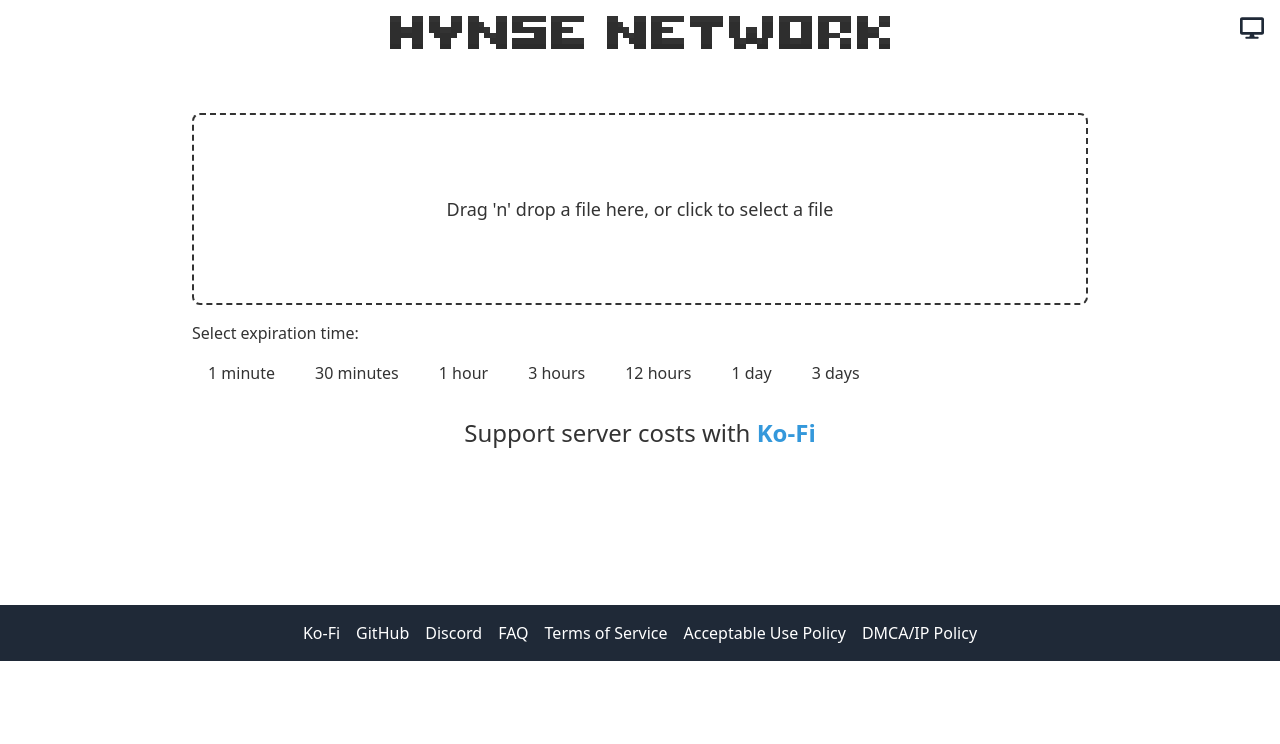
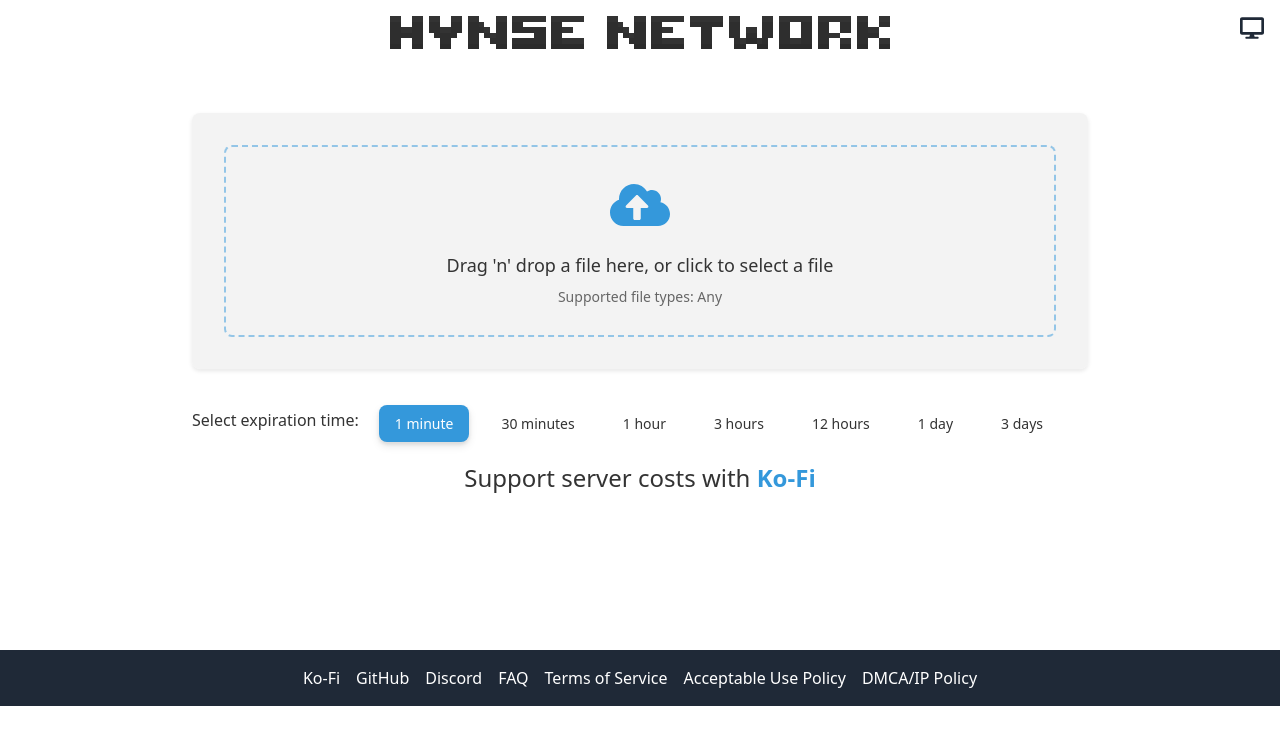
Before and after one commit to MidnightTale/hynse-upload, a Next.js app: page / in a window 1280 px wide. Shown: the top 744 px of the page. Built offline with nearby package versions, Linux system fonts and the light colour scheme.

Commit message:
improve button

```diff
--- a/package.json
+++ b/package.json
@@ -21,6 +21,7 @@
     "express": "^4.17.1",
     "express-rate-limit": "^7.3.1",
     "figlet": "^1.7.0",
+    "framer-motion": "^11.3.2",
     "fs": "^0.0.1-security",
     "ioredis": "^5.4.1",
     "multer": "^1.4.5-lts.1",
--- a/src/components/FileUpload/ExpirationSelector.jsx
+++ b/src/components/FileUpload/ExpirationSelector.jsx
@@ -1,4 +1,5 @@
 // @perama: This component allows users to select the expiration time for uploaded files.
+// It now uses custom CSS classes defined in globals.css for easier styling.
 
 import React from 'react';
 import config from '../../../config';
@@ -23,18 +24,16 @@ const ExpirationSelector = ({ expirationTime, setExpirationTime }) => {
   };
 
   return (
-    <div className="mt-4">
-      <label htmlFor="expiration" className="block mb-2">Select expiration time:</label>
-      <div className="flex space-x-2 flex-wrap">
+    <div className="expiration-selector">
+      <label htmlFor="expiration" className="expiration-label">
+        Select expiration time:
+      </label>
+      <div className="expiration-buttons">
         {config.upload.expirationOptions.map((minutes) => (
           <button
             key={minutes}
             onClick={() => handleExpirationChange(minutes)}
-            className={`px-4 py-2 rounded mb-2 ${
-              expirationTime === minutes
-                ? 'bg-active-button text-button-text'
-                : 'bg-button-background text-button-text hover:bg-button-hover'
-            }`}
+            className={`expiration-button ${expirationTime === minutes ? 'active' : ''}`}
           >
             {formatExpirationTime(minutes)}
           </button>
--- a/src/components/FileUpload/UploadForm.jsx
+++ b/src/components/FileUpload/UploadForm.jsx
@@ -1,29 +1,58 @@
 // @perama: This component provides the drag and drop interface for file uploads.
+// It now features a glassy card-like design similar to history items.
 
-import React from 'react';
+import React, { useCallback } from 'react';
 import { useDropzone } from 'react-dropzone';
+import { FaCloudUploadAlt } from 'react-icons/fa';
 import { logError } from '../clientLogUtil';
+import { motion } from 'framer-motion';
 
 const UploadForm = ({ isUploading, onDrop }) => {
-  const handleDrop = (acceptedFiles) => {
+  const handleDrop = useCallback((acceptedFiles) => {
     try {
       onDrop(acceptedFiles);
     } catch (error) {
       logError('Error handling file drop', { error: error.message }, 500);
     }
+  }, [onDrop]);
+
+  const { getRootProps, getInputProps, isDragActive } = useDropzone({
+    onDrop: handleDrop,
+    disabled: isUploading
+  });
+
+  const animationVariants = {
+    idle: { scale: 1 },
+    hover: { scale: 1.05, transition: { duration: 0.3 } }
   };
 
-  const { getRootProps, getInputProps } = useDropzone({ onDrop: handleDrop });
-
   return (
-    <div
-      {...getRootProps({
-        className: "border-2 border-dashed border-dropzone-color p-8 rounded-lg bg-dropzone-background cursor-pointer hover:bg-dropzone-hover-background transition-colors duration-300 ease-in-out flex items-center justify-center h-48 text-center",
-      })}
-      style={{ pointerEvents: isUploading ? 'none' : 'auto' }}
-    >
-      <input {...getInputProps()} disabled={isUploading} />
-      <p className="text-lg">Drag 'n' drop a file here, or click to select a file</p>
+    <div className="mb-8">
+      <motion.div
+        {...getRootProps({
+          className: `p-8 rounded-lg backdrop-blur-md bg-opacity-80 transition-all duration-300 ease-in-out flex flex-col items-center justify-center h-64 text-center cursor-pointer
+            ${isDragActive ? 'bg-history-item-hover-background' : 'bg-history-item-background'}
+            ${isUploading ? 'opacity-50 cursor-not-allowed' : 'hover:bg-history-item-hover-background'}
+            shadow-[0_0_0_1px_var(--history-item-border-color),0_2px_4px_rgba(0,0,0,0.1)]`,
+        })}
+        variants={animationVariants}
+        animate={isDragActive && !isUploading ? 'hover' : 'idle'}
+      >
+        <div className="w-full h-full border-2 border-dashed border-dropzone-color rounded-lg p-4 flex flex-col items-center justify-center">
+          <input {...getInputProps()} disabled={isUploading} />
+          <FaCloudUploadAlt className={`text-6xl mb-4 text-dropzone-icon-color ${isDragActive && !isUploading ? 'animate-bounce' : ''}`} />
+          <p className="text-lg mb-2 text-history-item-text">
+            {isUploading
+              ? 'Upload in progress...'
+              : isDragActive
+              ? 'Release to upload the file'
+              : "Drag 'n' drop a file here, or click to select a file"}
+          </p>
+          <p className="text-sm text-dropzone-subtext-color">
+            {isUploading ? 'Please wait' : 'Supported file types: Any'}
+          </p>
+        </div>
+      </motion.div>
     </div>
   );
 };
--- a/src/components/UploadHistory.jsx
+++ b/src/components/UploadHistory.jsx
@@ -216,15 +216,17 @@ const UploadHistory = ({ history = [], updateHistory }) => {
           onMouseLeave={() => setHoveredIndex(null)}
         >
           <div className="flex items-center">
-              <div className="flex items-center w-2/5">
+            <div className={`flex items-center w-3/5 transition-all duration-300`}>
               {item.isDummy ? <FaFile className="text-3xl mr-4 text-gray-300" /> : getFileIcon(item.fileType)}
-                <div className="flex flex-col">
-                  <span className="text-lg font-semibold truncate">{item.fileName || 'Dummy File'}</span>
+              <div className="flex flex-col overflow-hidden">
+                <span
+                  className="text-lg font-semibold truncate"
+                  title={item.fileName || 'Dummy File'}
+                >
+                  {item.fileName || 'Dummy File'}
+                </span>
                 <div className="text-sm opacity-70">
-                    <span
-                      className="cursor-default no-underline"
-                      title={item.isDummy ? 'N/A' : new Date(item.timestamp).toLocaleString()}
-                    >
+                  <span className="cursor-default no-underline">
                     {item.isDummy ? 'N/A' : formatDate(item.timestamp, index)}
                   </span>
                   <span className="mx-2">•</span>
@@ -232,17 +234,17 @@ const UploadHistory = ({ history = [], updateHistory }) => {
                 </div>
               </div>
             </div>
-              <div className="w-1/3">
-                {!item.isDummy && (
+            <div className={`${item.status === 'Completed' ? 'w-1/5' : 'w-1/3'} transition-all duration-300`}>
+              {!item.isDummy && item.status !== 'Completed' && (
                 <ProgressBar
-                    progress={item.status === 'Completed' ? 100 : item.progress}
+                  progress={item.progress}
                   uploadStatus={item.status}
                   speed={item.speed}
                 />
               )}
             </div>
-              <div className="flex items-center justify-end w-1/4">
-                <span className={`px-2 py-1 rounded text-white text-sm mr-2 ${
+            <div className="flex items-center justify-end w-1/5 space-x-2">
+              <span className={`px-2 py-1 rounded text-white text-sm ${
                 item.isDummy ? 'bg-[var(--status-tag-dummy)]' :
                 item.status === 'Failed' ? 'bg-[var(--status-tag-failed)]' :
                 item.status === 'Completed' ?
@@ -260,7 +262,7 @@ const UploadHistory = ({ history = [], updateHistory }) => {
               </span>
               {!item.isDummy && (
                 <button
-                    className="text-gray-400 hover:text-gray-600 cursor-pointer ml-2"
+                  className="text-gray-400 hover:text-gray-600 cursor-pointer"
                   onClick={() => copyToClipboard(item.fileId)}
                 >
                   <FaCopy />
--- a/src/styles/globals.css
+++ b/src/styles/globals.css
@@ -42,6 +42,17 @@
   --status-tag-uploading: rgba(59, 130, 246, 0.75);
   --history-item-border-color: rgba(255, 255, 255, 0.1);
   --history-item-outline: 1px solid var(--history-item-border-color);
+   /* Button styles */
+  --button-bg: rgba(0, 0, 0, 0.2);
+  --button-text: var(--text-color);
+  --button-hover-bg: rgba(255, 255, 255, 0.1);
+  --button-active-bg: var(--primary-color);
+  --button-active-text: white;
+  --dropzone-card-background: #2a2a2a;
+  --dropzone-active-color: #3498db;
+  --dropzone-icon-color: var(--primary-color);
+  --dropzone-subtext-color: #888888;
+  --dropzone-color: rgba(52, 152, 219, 0.5);
 }
 
 :root.light {
@@ -82,6 +93,17 @@
   --status-tag-uploading: rgba(59, 130, 246, 0.75);
   --history-item-border-color: rgba(255, 255, 255, 0.1);
   --history-item-outline: 1px solid var(--history-item-border-color);
+  /* Button styles */
+  --button-bg: rgba(255, 255, 255, 0.1);
+  --button-text: var(--text-color);
+  --button-hover-bg: rgba(255, 255, 255, 0.2);
+  --button-active-bg: var(--primary-color);
+  --button-active-text: white;
+  --dropzone-card-background: #f0f0f0;
+  --dropzone-active-color: #2980b9;
+  --dropzone-icon-color: var(--primary-color);
+  --dropzone-subtext-color: #666666;
+  --dropzone-color: rgba(52, 152, 219, 0.5);
 }
 
 body {
@@ -176,3 +198,101 @@ header {
 .fade-out {
   animation: fadeOut 0.5s ease-in-out;
 }
+
+/* ExpirationSelector styles */
+.expiration-selector {
+  margin-top: 1.5rem;
+  display: flex;
+  align-items: center;
+  flex-wrap: wrap;
+}
+
+.expiration-label {
+  margin-right: 1rem;
+  margin-bottom: 0.5rem;
+  font-size: 1rem;
+  font-weight: 500;
+  color: var(--text-color);
+}
+
+.expiration-buttons {
+  display: flex;
+  flex-wrap: wrap;
+  gap: 0.5rem;
+  flex: 1;
+}
+
+.expiration-button {
+  padding: 0.5rem 1rem;
+  border-radius: 0.5rem;
+  font-size: 0.875rem;
+  font-weight: 500;
+  transition: all 0.2s ease-in-out;
+  background-color: var(--button-bg);
+  color: var(--button-text);
+  border: none;
+  backdrop-filter: blur(10px);
+  -webkit-backdrop-filter: blur(10px);
+  margin: 0.25rem;
+}
+
+.expiration-button:hover {
+  background-color: var(--button-hover-bg);
+}
+
+.expiration-button.active {
+  background-color: var(--button-active-bg);
+  color: var(--button-active-text);
+  box-shadow: 0 0 0 1px rgba(255, 255, 255, 0.1),
+              0 2px 4px rgba(0, 0, 0, 0.1),
+              0 4px 8px rgba(0, 0, 0, 0.1);
+}
+[title] {
+  position: relative;
+  cursor: help;
+}
+
+[title]:hover::after {
+  content: attr(title);
+  position: absolute;
+  bottom: 100%;
+  left: 50%;
+  transform: translateX(-50%);
+  padding: 5px 10px;
+  background-color: var(--toast-background);
+  color: var(--toast-text);
+  border-radius: 4px;
+  font-size: 14px;
+  white-space: nowrap;
+  z-index: 10;
+  opacity: 0;
+  transition: opacity 0.3s;
+}
+
+[title]:hover::after {
+  opacity: 1;
+}[title] {
+  position: relative;
+  cursor: help;
+}
+
+[title]:hover::after {
+  content: attr(title);
+  position: absolute;
+  bottom: 100%;
+  left: 50%;
+  transform: translateX(-50%);
+  padding: 5px 10px;
+  background-color: var(--toast-background);
+  color: var(--toast-text);
+  border-radius: 4px;
+  font-size: 14px;
+  white-space: nowrap;
+  z-index: 10;
+  opacity: 0;
+  transition: opacity 0.3s;
+}
+
+[title]:hover::after {
+  opacity: 1;
+}
--- a/tailwind.config.js
+++ b/tailwind.config.js
@@ -50,7 +50,20 @@ module.exports = {
         'overlay-closebtn-hover-color': 'var(--overlay-closebtn-hover-color)',
         'toast-background': 'rgba(var(--toast-background-rgb), 0.7)',
         'toast-border': 'rgba(var(--toast-border-rgb), 0.2)',
-        'toast-progress-bar': 'var(--toast-progress-bar)'
+        'toast-progress-bar': 'var(--toast-progress-bar)',
+        'dropzone-card-background': 'var(--dropzone-card-background)',
+        'dropzone-active-color': 'var(--dropzone-active-color)',
+        'dropzone-icon-color': 'var(--dropzone-icon-color)',
+        'dropzone-subtext-color': 'var(--dropzone-subtext-color)',
+      },
+      animation: {
+        bounce: 'bounce 1s infinite',
+      },
+      keyframes: {
+        bounce: {
+          '0%, 100%': { transform: 'translateY(-25%)', animationTimingFunction: 'cubic-bezier(0.8, 0, 1, 1)' },
+          '50%': { transform: 'translateY(0)', animationTimingFunction: 'cubic-bezier(0, 0, 0.2, 1)' },
+        },
       },
     },
   },
```
Also changed, not shown: 1 other file (tests, documents, lock files or other folders). Lines whose indentation alone changed are shown as unchanged.
